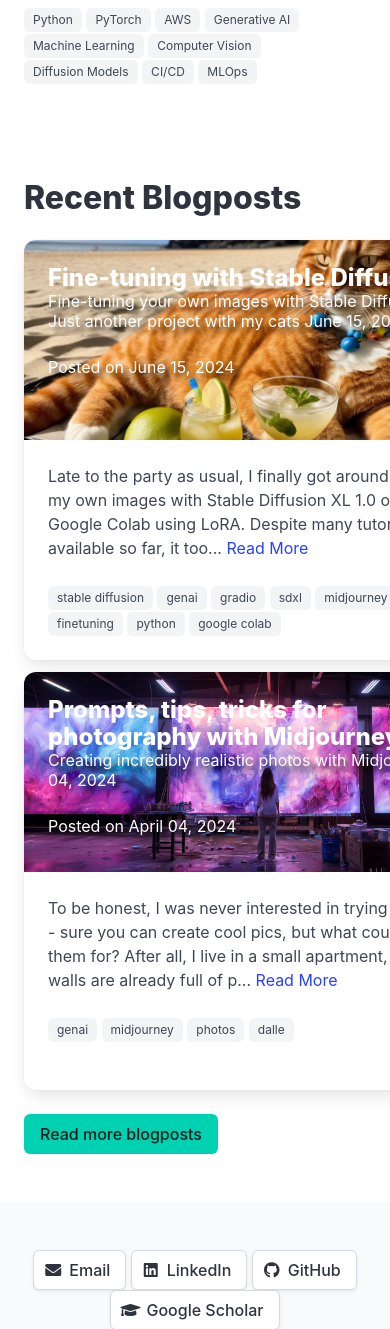
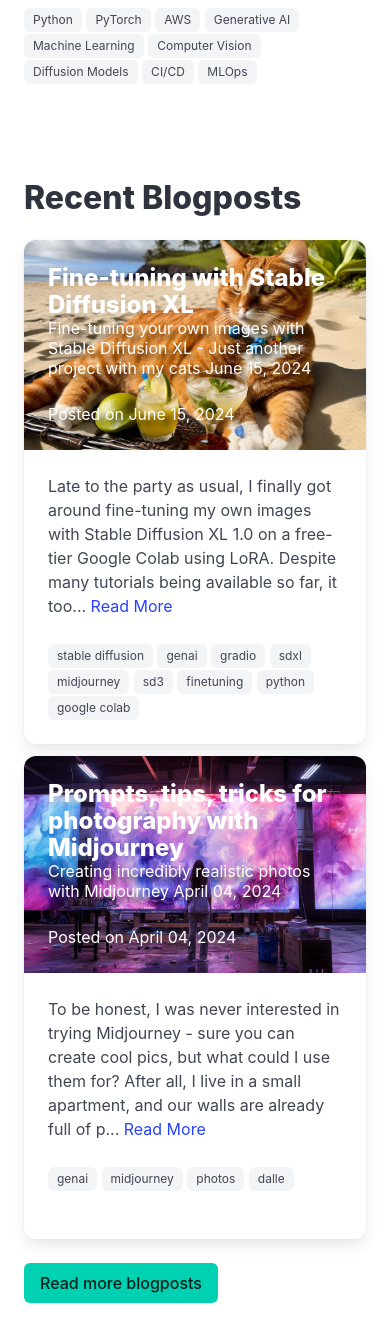
Before and after one commit to rmsandu/rmsandu.github.io, a Flask app: page / in a window 390 px wide; the page is wider, and only the part inside the window is pictured. Shown: the part 938-2267 px from the top of that part. Run offline with Flask 3, Linux system fonts and the light colour scheme.

Commit message:
Fix mobile display of grid

```diff
--- a/src/templates/pages/blog/2023-11-04-ssdgradio1.md
+++ b/src/templates/pages/blog/2023-11-04-ssdgradio1.md
@@ -5,7 +5,6 @@
 cover-img: img/transfagarasan_dalle.png
 thumbnail-img: img/warrior_cat.png
 tags: [stable diffusion, genai, gradio, segmind, dalle]
-published: true
 ---
 
 Stable diffusion is an exciting field in GenAI for generating all sorts of images, videos, but also to enhance your own picture. There are many many flavours of stable diffusion models (fine-tuned for a specific tasks, or one specific training images) and versions (v1, v2, XL, etc.). For this tutorial I will be using [Segmind Stable Diffusion](https://github.com/segmind/distill-sd) (SSD), a 50% smaller and faster stable diffusion that generates pics as good as the OG stable diffusion from [Stability AI](https://stability.ai/stable-diffusion/). Aditionally, I will use the HuggingFace implementation of [SSD](https://huggingface.co/segmind/SSD-1B) in a Python Notebook on [Google Colab](https://colab.research.google.com/) and prompt the SSD model plus display the generated the images in [Gradio](https://www.gradio.app/). Here is the link to [Colab Notebook code](https://colab.research.google.com/drive/1TaV8eGa1oWdVRQwxv1ZHGFyx57KZ4dGD?usp=sharing).
--- a/src/templates/pages/blogList.html
+++ b/src/templates/pages/blogList.html
@@ -5,10 +5,7 @@
     <div class="container">
 
         <h1 class="title">Blog</h1>
-
-        <div class="grid is-col-min-20">
-            {% include 'partials/_blogList.jinja' %}
-        </div>
+        {% include 'partials/_blogList.jinja' %}
     </div>
 </section>
 {% endblock %}
--- a/src/templates/pages/home.html
+++ b/src/templates/pages/home.html
@@ -13,13 +13,22 @@
             </div>
             <div class="column">
                 <div class="block">
-                    My research interests lie in the application of machine learning methods for image and language tasks. I currently work as a Machine Learning Engineer at <a href="https://www.accenture.com/ch-en">Accenture.</a></span>
+                    My research interests lie in the application of machine learning methods for image and language
+                    tasks. I currently work as a Machine Learning Engineer at <a
+                        href="https://www.accenture.com/ch-en">Accenture.</a></span>
                 </div>
                 <div class="block">
-                    I have graduated with a PhD in Biomedical Engineering, where my thesis topic was analysis of medical images for improving liver cancer treatments. You can find more information about my PhD topic in one of my <a href="https://www.frontiersin.org/journals/oncology/articles/10.3389/fonc.2021.623098/full">publications</a>. My PhD research has been integrated into a clinical <a href="https://www.cascination.com/en/ablasure">commercial product</a> at a Swiss medical device company.
+                    I have graduated with a PhD in Biomedical Engineering, where my thesis topic was analysis of medical
+                    images for improving liver cancer treatments. You can find more information about my PhD topic in
+                    one of my <a
+                        href="https://www.frontiersin.org/journals/oncology/articles/10.3389/fonc.2021.623098/full">publications</a>.
+                    My PhD research has been integrated into a clinical <a
+                        href="https://www.cascination.com/en/ablasure">commercial product</a> at a Swiss medical device
+                    company.
                 </div>
                 <div class="block">
-                I like to spend time outdoors doing sports like surfing, skiing, snowboarding, or SUP. Additionally, I enjoy reading fiction and teaching new tricks to my cats.
+                    I like to spend time outdoors doing sports like surfing, skiing, snowboarding, or SUP. Additionally,
+                    I enjoy reading fiction and teaching new tricks to my cats.
                 </div>
 
                 <div class="block">
@@ -34,7 +43,7 @@
                     <span class="tag">MLOps</span>
                 </div>
             </div>
-          </div>
+        </div>
     </div>
 </section>
 
@@ -43,11 +52,9 @@
         <h1 class="title">Recent Blogposts</h1>
 
 
-        <div class="grid is-col-min-20">
-            {% with blogPosts=blogPosts[:2] %}
-                {% include 'partials/_blogList.jinja'  %}
-            {% endwith %}
-        </div>
+        {% with blogPosts=blogPosts[:2] %}
+        {% include 'partials/_blogList.jinja' %}
+        {% endwith %}
 
         <a href="{{ url_for('blogList') }}" class="button is-primary">Read more blogposts</a>
     </div>
--- a/src/templates/partials/_blogList.jinja
+++ b/src/templates/partials/_blogList.jinja
@@ -1,8 +1,8 @@
+<div class="fixed-grid has-1-cols-mobile has-2-cols-tablet has-2-cols-desktop">
+    <div class="grid">
         {% for blogPost in blogPosts %}
         <div class="cell">
             <div class="card">
-
-
                 <div class="card-content blog-card-header-height"
                     style="background-image: url('{{ url_for('static', filename=blogPost.coverImg) }}'); background-size: cover; background-position: center; background-repeat: no-repeat;">
 
@@ -31,3 +31,5 @@
             </div>
         </div>
         {% endfor %}
+    </div>
+</div>
```
Also changed, not shown: src/templates/pages/publications.html (+5 -3 lines). Lines whose indentation alone changed are shown as unchanged.
